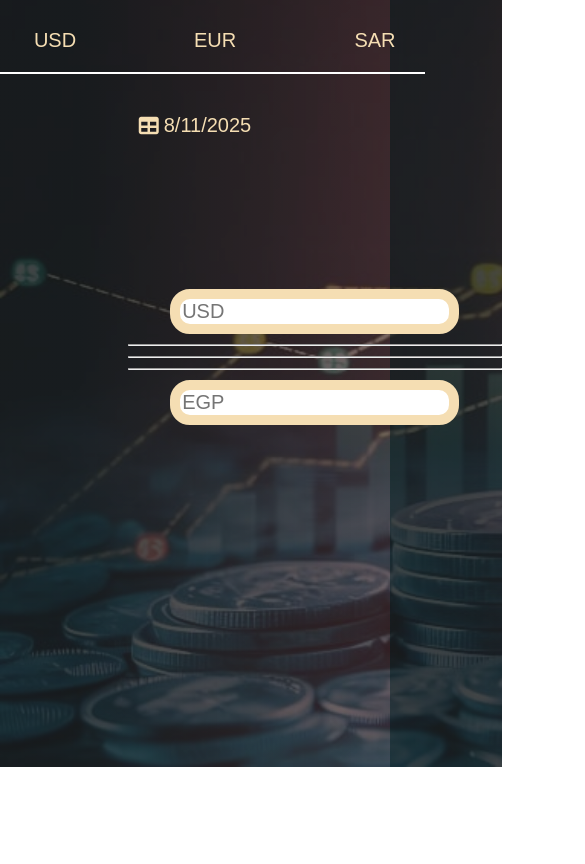
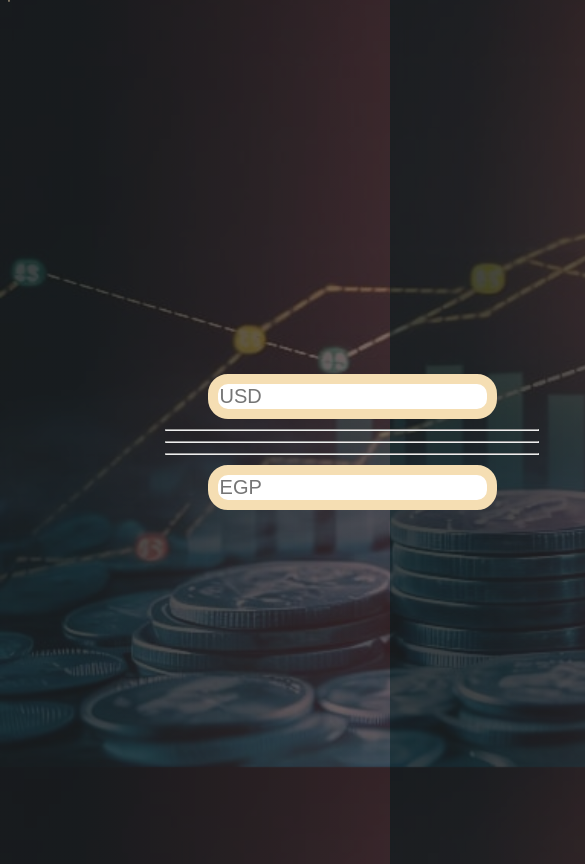
Before and after one commit to phassan055-bot/currencey, a plain HTML site: page index.html in a window 390 px wide. Shown: the part 93-957 px from the top of the page, 585 px wide, since content can reach past the window. Before the commit the page ends 860 px from the top, so only its background shows below. Drawn offline with Linux system fonts and the light colour scheme.

Commit message:
Update css.css

```diff
--- a/css.css
+++ b/css.css
@@ -113,23 +113,3 @@ margin: 0% 42%;
     border-radius: 20px;
 
 }
-
-
-
-
-@media (max-width:600px){
-    .header{
-        display: block;
-        width: 100%;
-        justify-content: center;
-        align-content: center;
-
-    }
-    .container{
-        margin: 0% 32%;
-        height: 400px;
-    }
-
-
-
-}
```
